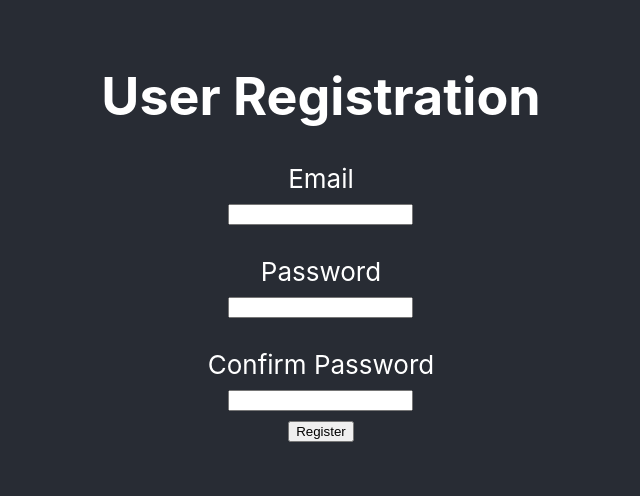
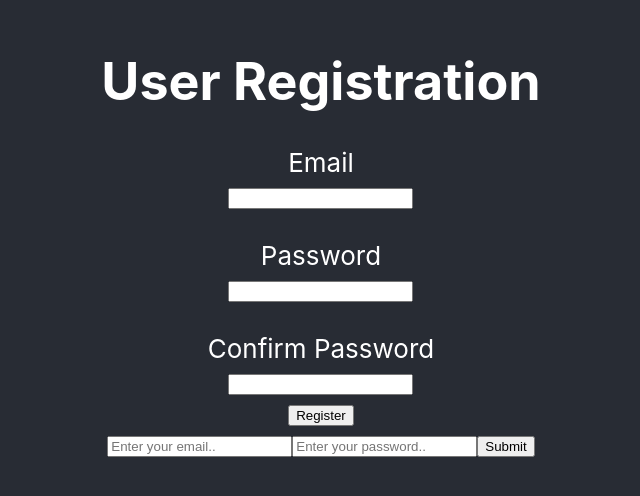
Before and after one commit to tknlibunao/avion-slack-clone, a React (Create React App) app: page /login in a window 1280 px wide. Shown: the part 164-660 px from the top of the page, without its empty margins (319-959 px from the left). Built offline with nearby package versions, Linux system fonts and the light colour scheme.

Commit message:
Login: initial push

```diff
--- a/package.json
+++ b/package.json
@@ -6,6 +6,7 @@
     "@testing-library/jest-dom": "^5.14.1",
     "@testing-library/react": "^11.2.7",
     "@testing-library/user-event": "^12.8.3",
+    "axios": "^0.21.4",
     "react": "^17.0.2",
     "react-dom": "^17.0.2",
     "react-scripts": "4.0.3",
--- a/src/App.js
+++ b/src/App.js
@@ -1,11 +1,12 @@
-import React, { useState } from 'react';
-import Form from './components/Form/Form';
-import './App.css';
+import React, { useState } from "react";
+import Form from "./components/Form/Form";
+import "./App.css";
+import Login from "./components/Login/Login";
 
 function App() {
-	const [email, setEmail] = useState('');
-	const [password, setPassword] = useState('');
-	const [confirmation, setConfirmation] = useState('');
+  const [email, setEmail] = useState("");
+  const [password, setPassword] = useState("");
+  const [confirmation, setConfirmation] = useState("");
 
   const submitFormHandler = (event) => {
     event.preventDefault();
@@ -15,9 +16,9 @@ function App() {
     }
 
     event.target.reset();
-		setEmail('');
-		setPassword('');
-		setConfirmation('');
+    setEmail("");
+    setPassword("");
+    setConfirmation("");
     // console.log(event.target[0].value);
     // console.log(event.target[1].value);
     // console.log(event.target[2].value);
@@ -28,11 +29,11 @@ function App() {
     const { name, value } = event.target;
     // console.log(name, value);
     switch (name) {
-			case 'email':
+      case "email":
         return setEmail(value);
-			case 'password':
+      case "password":
         return setPassword(value);
-			case 'confirmation':
+      case "confirmation":
         return setConfirmation(value);
       default:
         break;
@@ -46,19 +47,19 @@ function App() {
       password.length === 0 ||
       confirmation.length === 0
     )
-			return alert('Please fill up all input fields!');
+      return alert("Please fill up all input fields!");
     console.log(`Email: ${email}`);
     console.log(`Password: ${password}`);
     console.log(`Confirmation: ${confirmation}`);
 
     var body = {
-			email: 'user2@gmail.com',
-			password: '12345678',
-			password_confirmation: '12345678',
+      email: "user2@gmail.com",
+      password: "12345678",
+      password_confirmation: "12345678",
     };
 
     // call fetch here
-		post('http://206.189.91.54//api/v1/auth', body)
+    post("http://206.189.91.54//api/v1/auth", body)
       .then((result) =>
         console.log(
           `Success: ${result.success}\nError: ${result.errors}\nStatus: ${result.status}`
@@ -80,25 +81,26 @@ function App() {
     // 	.catch((error) => console.log(error));
   };
 
-	async function post(url = '', data = {}) {
+  async function post(url = "", data = {}) {
     const response = await fetch(url, {
-			method: 'POST',
+      method: "POST",
       body: JSON.stringify(data),
-			redirect: 'follow',
+      redirect: "follow",
     });
     return response.json();
   }
 
   return (
-		<div className='App'>
-			<header className='App-header'>
+    <div className="App">
+      <header className="App-header">
         <h1>User Registration</h1>
         <Form
-					className='Form'
+          className="Form"
           onSubmit={submitFormHandler}
           onChange={handleChange}
           onClick={submitData}
         />
+        <Login />
       </header>
     </div>
   );
--- /dev/null
+++ b/src/components/Login/Login.js
@@ -0,0 +1,45 @@
+import React, { useState } from "react";
+import axios from "axios";
+
+function Login() {
+  const [email, setEmail] = useState("");
+  const [password, setPassword] = useState("");
+
+  function handleSubmit(e) {
+    e.preventDefault();
+    const data = {
+      email: email,
+      password: password,
+    };
+    axios
+      .post("http://206.189.91.54//api/v1/auth/sign_in", data)
+      .then((res) => {
+        console.log(res);
+        localStorage.setItem("token", res.headers["access-token"]);
+        localStorage.setItem("client", res.headers["client"]);
+        localStorage.setItem("expiry", res.headers["expiry"]);
+        localStorage.setItem("uid", res.headers["uid"]);
+      })
+      .catch((err) => console.log(err));
+  }
+
+  return (
+    <div>
+      <form onSubmit={handleSubmit}>
+        <input
+          type="text"
+          onChange={(e) => setEmail(e.target.value)}
+          placeholder="Enter your email.."
+        />
+        <input
+          type="password"
+          onChange={(e) => setPassword(e.target.value)}
+          placeholder="Enter your password.."
+        />
+        <input type="Submit" />
+      </form>
+    </div>
+  );
+}
+
+export default Login;
```
Also changed, not shown: 1 other file (tests, documents, lock files or other folders). Lines whose indentation alone changed are shown as unchanged.
